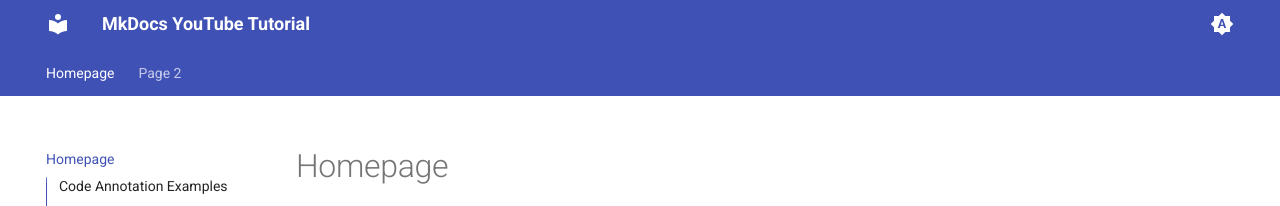
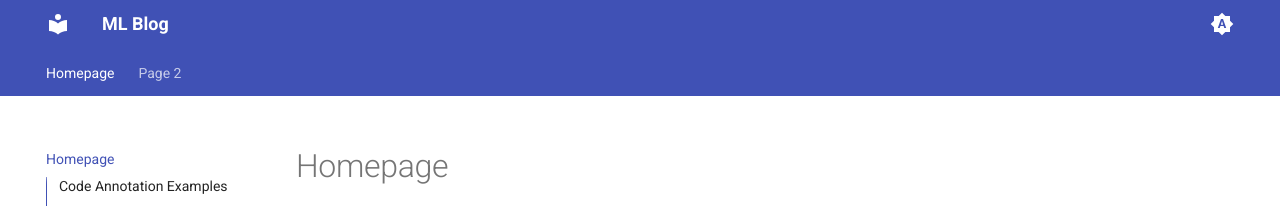
Before and after one commit to mauriciolucas22/blog, an MkDocs documentation site: the page built from docs/index.md, in a window 1280 px wide. Shown: the top 206 px of the page. Built offline with MkDocs 1.6.1 and Material for MkDocs 9.7.7, drawn with Linux system fonts in a browser that asks for light colours; emoji names are drawn with the system emoji font.

Commit message:
feat: change title

```diff
--- a/mkdocs.yml
+++ b/mkdocs.yml
@@ -1,4 +1,4 @@
-site_name: MkDocs YouTube Tutorial
+site_name: ML Blog
 site_url: https://mauriciolucas22.github.io/blog
 theme:
   name: material
@@ -28,7 +28,7 @@ theme:
         icon: material/brightness-7
         name: Switch to dark mode
 
-    # Palette toggle for dark mode
+    # Palette toggle for dark mode (default)
     - media: "(prefers-color-scheme: dark)"
       scheme: slate
       toggle:
```
